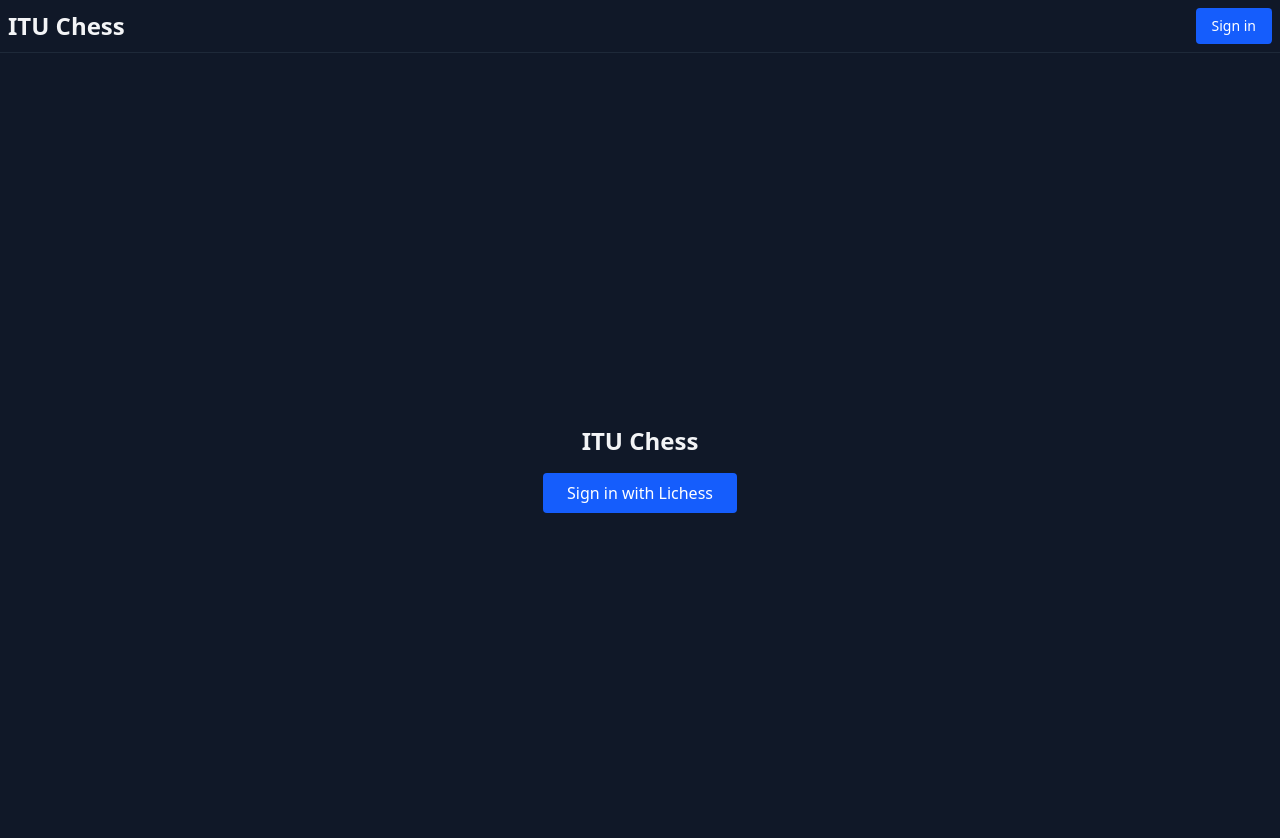
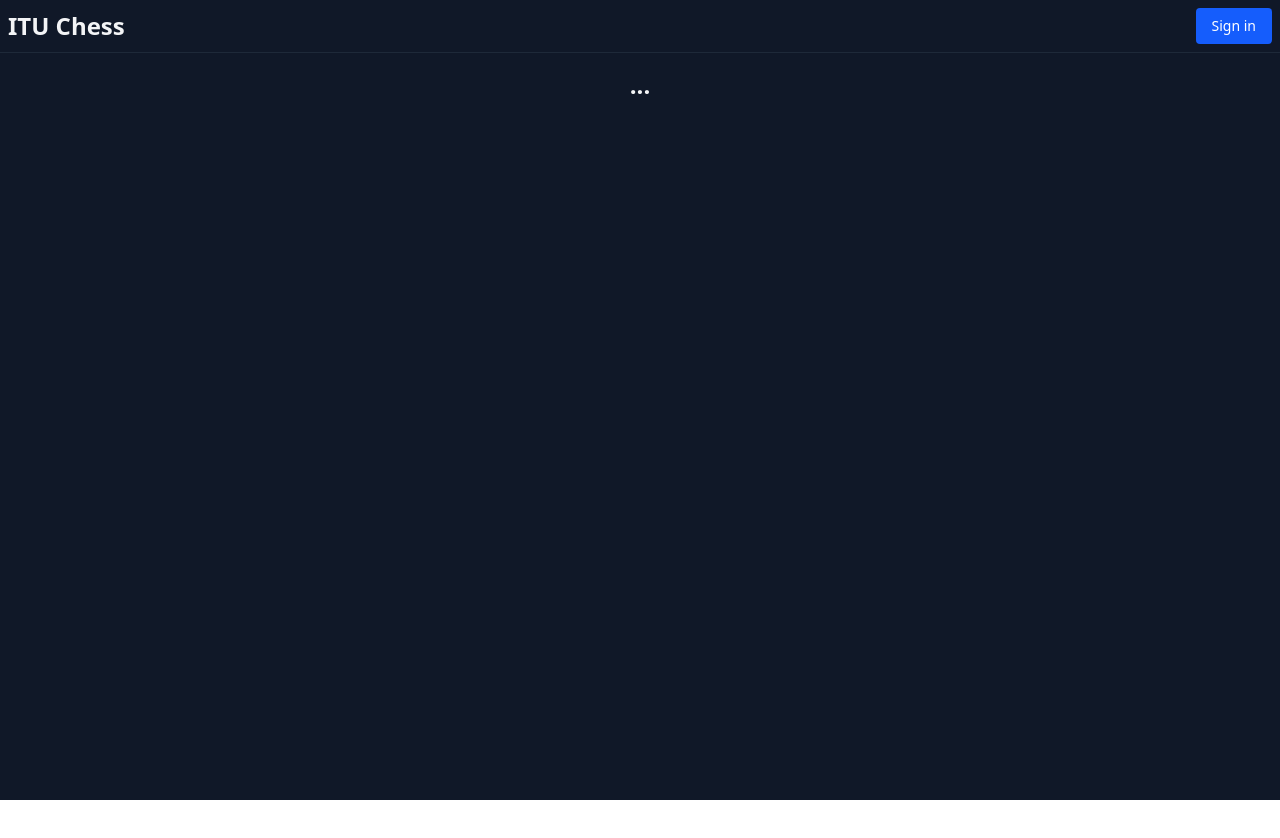
Before and after one commit to csirikk/unofficial-lichess-client, a React (Vite) app: page / in a window 1280 px wide. Shown: the top 838 px of the page. After the commit the page ends 800 px from the top, so only its background shows below. Built offline with nearby package versions, Linux system fonts and the light colour scheme.

Commit message:
feat: simpler home

```diff
--- a/src/ui/HomePage.tsx
+++ b/src/ui/HomePage.tsx
@@ -3,7 +3,7 @@ import GameView from "../features/game/GameView";
 import Layout from "./Layout";
 
 export default function HomePage() {
-	const { user, isLoading, login } = useAuth();
+	const { user, isLoading } = useAuth();
 
 	return (
 		<Layout>
@@ -13,20 +13,7 @@ export default function HomePage() {
 				</div>
 			) : null}
 
-			{!user ? (
-				<div className="flex min-h-screen items-center justify-center">
-					<div className="max-w-md text-center">
-						<h1 className="text-2xl font-bold">ITU Chess</h1>
-						<button
-							type="button"
-							className="mt-4 rounded bg-blue-600 px-6 py-2 text-white hover:bg-blue-700"
-							onClick={login}
-						>
-							Sign in with Lichess
-						</button>
-					</div>
-				</div>
-			) : null}
+			{!user ? <h1 className="text-2xl justify-center flex font-bold">...</h1> : null}
 
 			{!isLoading && user ? <GameView /> : null}
 		</Layout>
```
